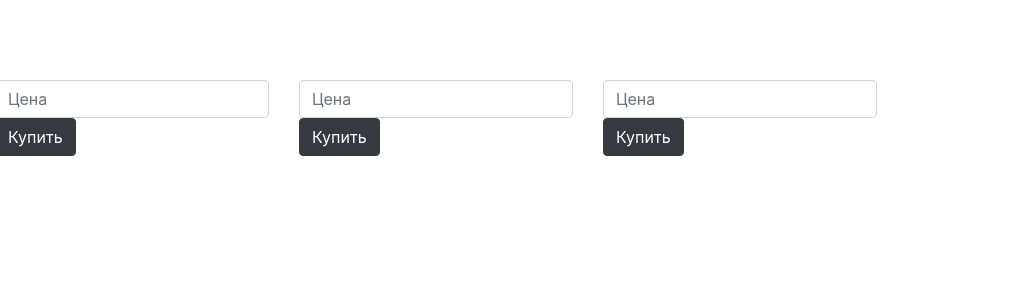
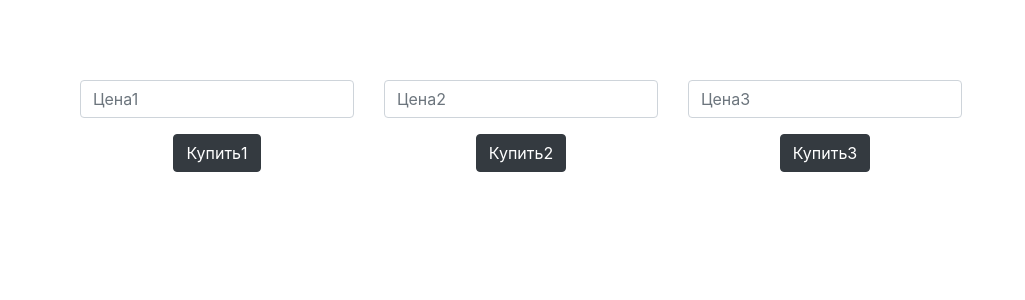
Before and after one commit to Shuv1Wolf/kill_me..., a Django app: page / in a window 1280 px wide. Shown: the top 300 px of the page, without its empty margins (0-1025 px from the left). Run offline with Django 4.2, Linux system fonts and the light colour scheme; some libraries are stand-ins or nearby versions.

Commit message:
коррекция

```diff
--- a/YuKassa/forms.py
+++ b/YuKassa/forms.py
@@ -49,17 +49,17 @@ class paymentFormAll(ModelForm):
        widgets = {
            'field1': NumberInput(attrs={
                'class': "form-control",
-               'placeholder': "Цена",
-               'aria-label': "Цена",
+               'placeholder': "Цена1",
+               'aria-label': "Цена1",
            }),
            'field2': NumberInput(attrs={
                'class': "form-control",
-               'placeholder': "Цена",
-               'aria-label': "Цена",
+               'placeholder': "Цена2",
+               'aria-label': "Цена2",
            }),
            'field3': NumberInput(attrs={
                'class': "form-control",
-               'placeholder': "Цена",
-               'aria-label': "Цена",
+               'placeholder': "Цена3",
+               'aria-label': "Цена3",
            })
        }
--- a/templates/payment.html
+++ b/templates/payment.html
@@ -13,23 +13,25 @@
     <p class="placeholder-wave">
         <span class="placeholder col-12 placeholder-lg"></span>
     </p>
+    <div class="container overflow-hidden text-center">
         <form method="post">
             <div class="form-row">
                 {% csrf_token %}
                 <div class="row g-3">
                   <div class="col">
-                  {{ form.field1 }}
-                  <button type="submit" class="btn btn-dark" formmethod="post">Купить</button>
+                      <p>{{ form.field1 }}</p>
+                      <button type="submit" class="btn btn-dark" formmethod="post">Купить1</button>
                   </div>
                   <div class="col">
-                  {{ form.field2 }}
-                  <button type="submit" class="btn btn-dark" formmethod="post">Купить</button>
+                      <p>{{ form.field2 }}</p>
+                      <button type="submit" class="btn btn-dark" formmethod="post">Купить2</button>
                   </div>
                   <div class="col">
-                  {{ form.field3 }}
-                  <button type="submit" class="btn btn-dark" formmethod="post">Купить</button>
+                      <p>{{ form.field3 }}</p>
+                      <button type="submit" class="btn btn-dark" formmethod="post">Купить3</button>
                   </div>
                 </div>
         </form>
+    </div>
 </body>
 </html>
```
Lines whose indentation alone changed are shown as unchanged.
